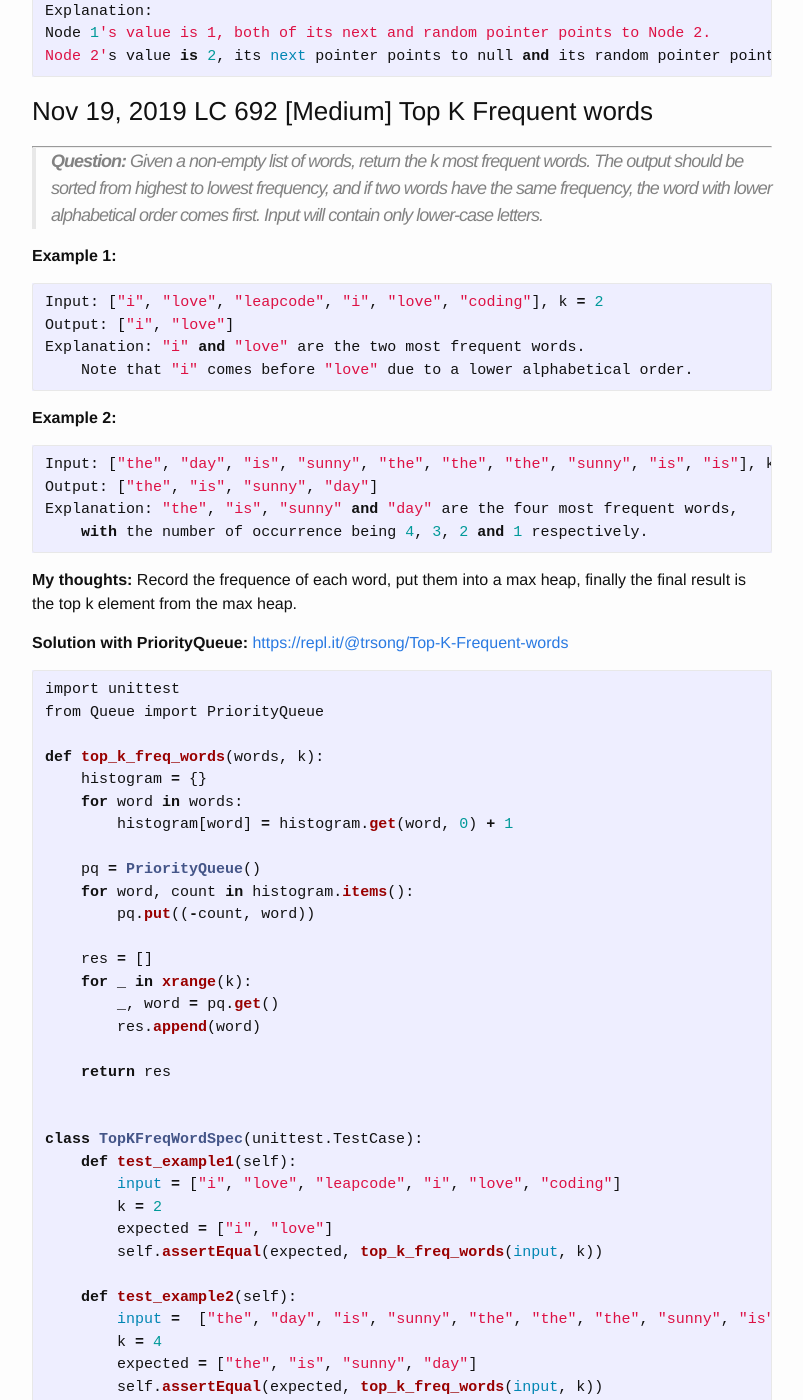
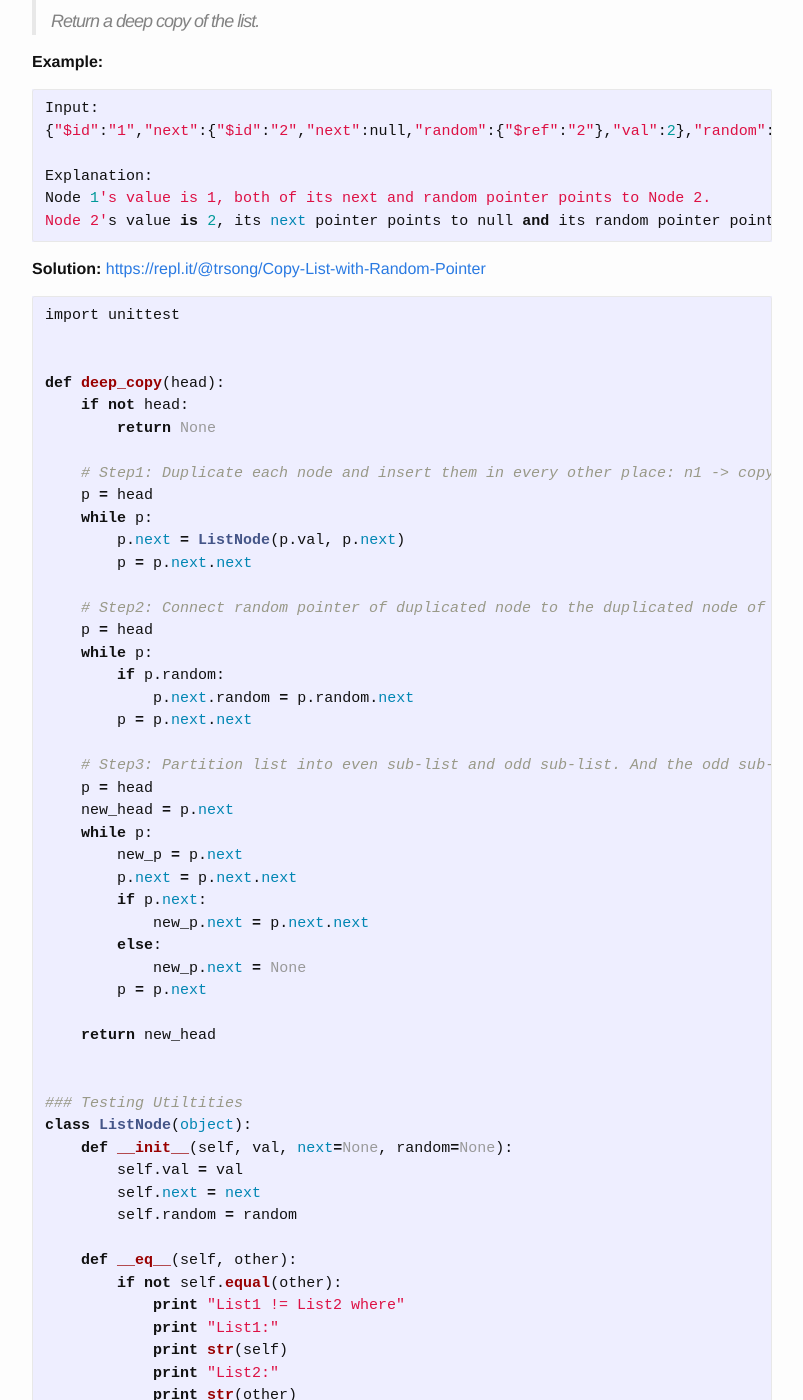
Before and after one commit to trsong/trsong.github.io, a Jekyll site: the page built from _posts/2019-11-01-DailyQuestionsNov.md, in a window 1280 px wide and 1400 px high, scrolled down 1261 px. Shown: the whole window, without its empty margins (238-1041 px from the left). Built offline with Jekyll 4.4.1, drawn with Linux system fonts in a browser that asks for light colours; some of the changed text lies outside the part shown.

Commit message:
Add Solution to Nov 20 Question

````diff
--- a/_posts/2019-11-01-DailyQuestionsNov.md
+++ b/_posts/2019-11-01-DailyQuestionsNov.md
@@ -19,6 +19,13 @@ categories: Python/Java
 **Java Playground:** [https://repl.it/languages/java](https://repl.it/languages/java)
 
 
+
+### Nov 21, 2019 \[Easy\] GCD of N Numbers
+---
+> **Question:** Given `n` numbers, find the greatest common denominator between them.
+>
+> For example, given the numbers `[42, 56, 14]`, return `14`.
+
 ### Nov 20, 2019 LC 138 \[Medium\] Copy List with Random Pointer
 ---
 > **Question:** A linked list is given such that each node contains an additional random pointer which could point to any node in the list or null.
@@ -33,6 +40,183 @@ Input:
 Explanation:
 Node 1's value is 1, both of its next and random pointer points to Node 2.
 Node 2's value is 2, its next pointer points to null and its random pointer points to itself.
+```
+
+**Solution:** [https://repl.it/@trsong/Copy-List-with-Random-Pointer](https://repl.it/@trsong/Copy-List-with-Random-Pointer)
+```py
+import unittest
+
+
+def deep_copy(head):
+    if not head:
+        return None
+
+    # Step1: Duplicate each node and insert them in every other place: n1 -> copy_n1 -> n2 -> copy_n2 ... -> nk -> copy_nk
+    p = head
+    while p:
+        p.next = ListNode(p.val, p.next)
+        p = p.next.next
+
+    # Step2: Connect random pointer of duplicated node to the duplicated node of random pointer. ie.  copy_node(n1).random = copy_node(n1.random). Note in Step1: copy_node(n1) == n1.next
+    p = head
+    while p:
+        if p.random:
+            p.next.random = p.random.next
+        p = p.next.next
+
+    # Step3: Partition list into even sub-list and odd sub-list. And the odd sub-list is the deep-copy list
+    p = head
+    new_head = p.next
+    while p:
+        new_p = p.next
+        p.next = p.next.next
+        if p.next:
+            new_p.next = p.next.next
+        else:
+            new_p.next = None
+        p = p.next
+
+    return new_head
+
+
+### Testing Utiltities
+class ListNode(object):
+    def __init__(self, val, next=None, random=None):
+        self.val = val
+        self.next = next
+        self.random = random
+
+    def __eq__(self, other):
+        if not self.equal(other):
+            print "List1 != List2 where"
+            print "List1:"
+            print str(self)
+            print "List2:"
+            print str(other)
+            print "\n"
+            return False
+        else:
+            return True
+
+    def equal(self, other):
+        if other is not None:
+            is_random_valid = self.random is None and other.random is None or self.random is not None and other.random is not None and self.random.val == other.random.val
+            return is_random_valid and self.val == other.val and self.next == other.next
+        else:
+            return False
+
+
+    def __repr__(self):
+        lst = []
+        random = []
+        p = self
+        while p:
+            lst.append(str(p.val))
+            if p.random:
+                random.append(str(p.random.val))
+            else:
+                random.append("N")
+            p = p.next
+
+        return "List: [{}].\nRandom[{}]".format(','.join(lst), ','.join(random))
+
+
+
+class DeepCopySpec(unittest.TestCase):
+    def test_empty_list(self):
+        self.assertIsNone(deep_copy(None))
+
+    def test_list_with_random_point_to_itself(self):
+        n = ListNode(1)
+        n.random = n
+        self.assertEqual(deep_copy(n), n)
+
+    def test_random_pointer_is_None(self):
+        # 1 -> 2 -> 3 -> 4
+        n4 = ListNode(4)
+        n3 = ListNode(3, n4)
+        n2 = ListNode(2, n3)
+        n1 = ListNode(1, n2)
+        self.assertEqual(deep_copy(n1), n1)
+
+    def test_list_with_forward_random_pointers(self):
+        # 1 -> 2 -> 3 -> 4
+        n4 = ListNode(4)
+        n3 = ListNode(3, n4)
+        n2 = ListNode(2, n3)
+        n1 = ListNode(1, n2)
+
+        # random pointer:
+        # 1 -> 3
+        # 2 -> 3
+        # 3 -> 4
+        n1.random = n3
+        n2.random = n3
+        n3.random = n4
+        self.assertEqual(deep_copy(n1), n1)
+
+    def test_list_with_backward_random_pointers(self):
+        # 1 -> 2 -> 3 -> 4
+        n4 = ListNode(4)
+        n3 = ListNode(3, n4)
+        n2 = ListNode(2, n3)
+        n1 = ListNode(1, n2)
+
+        # random pointer:
+        # 1 -> 1
+        # 2 -> 1
+        # 3 -> 2
+        # 4 -> 1
+        n1.random = n1
+        n2.random = n1
+        n3.random = n2
+        n4.random = n1
+        self.assertEqual(deep_copy(n1), n1)
+
+    def test_list_with_both_forward_and_backward_pointers(self):
+        # 1 -> 2 -> 3 -> 4
+        n4 = ListNode(4)
+        n3 = ListNode(3, n4)
+        n2 = ListNode(2, n3)
+        n1 = ListNode(1, n2)
+
+        # random pointer:
+        # 1 -> 3
+        # 2 -> 1
+        # 3 -> 4
+        # 4 -> 3
+        n1.random = n3
+        n2.random = n2
+        n3.random = n4
+        n4.random = n3
+        self.assertEqual(deep_copy(n1), n1)
+
+    def test_list_with_both_forward_and_backward_pointers2(self):
+        # 1 -> 2 -> 3 -> 4 -> 5 -> 6
+        n6 = ListNode(6)
+        n5 = ListNode(5, n6)
+        n4 = ListNode(4, n5)
+        n3 = ListNode(3, n4)
+        n2 = ListNode(2, n3)
+        n1 = ListNode(1, n2)
+
+        # random pointer:
+        # 1 -> 1
+        # 2 -> 1
+        # 3 -> 4
+        # 4 -> 5
+        # 5 -> 3
+        # 6 -> None
+        n1.random = n1
+        n2.random = n1
+        n3.random = n4
+        n4.random = n5
+        n5.random = n3
+        self.assertEqual(deep_copy(n1), n1)
+
+
+if __name__ == '__main__':
+    unittest.main(exit=False)
 ```
 
 ### Nov 19, 2019 LC 692 \[Medium\] Top K Frequent words
````
